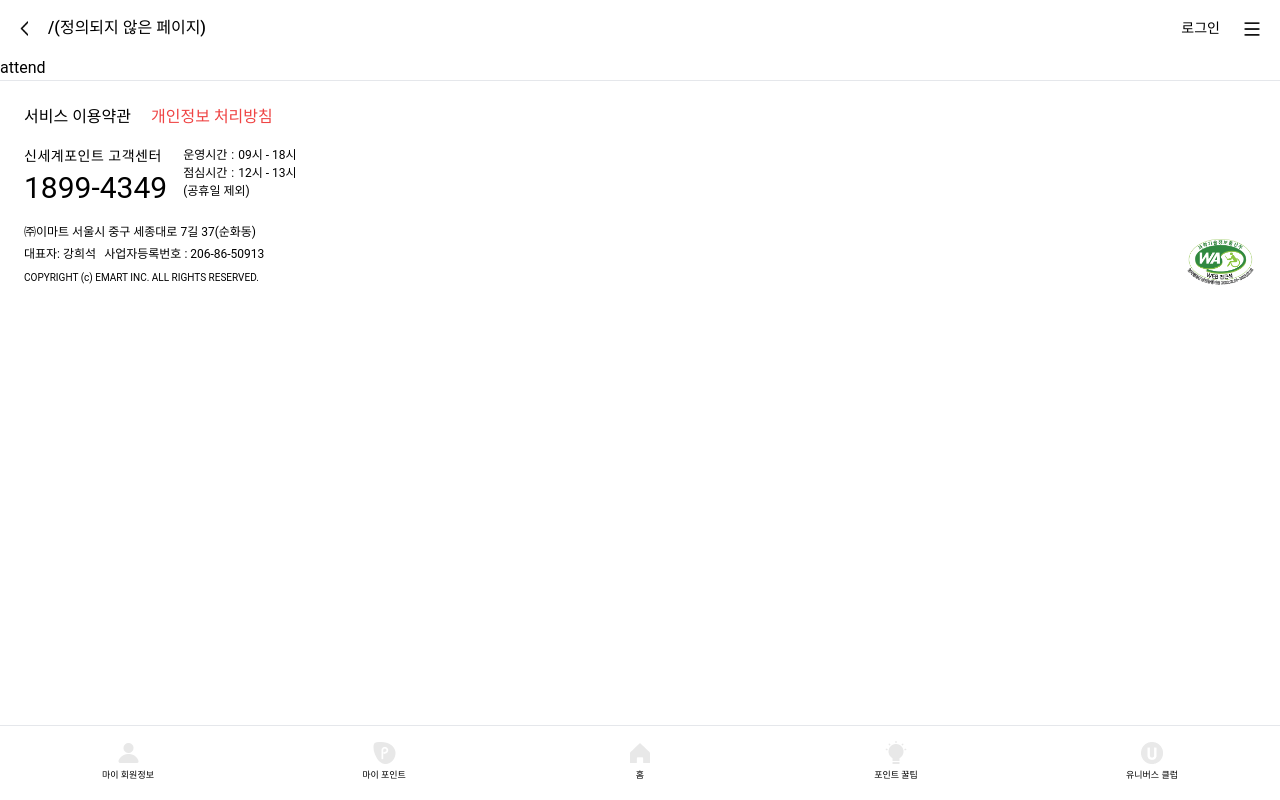
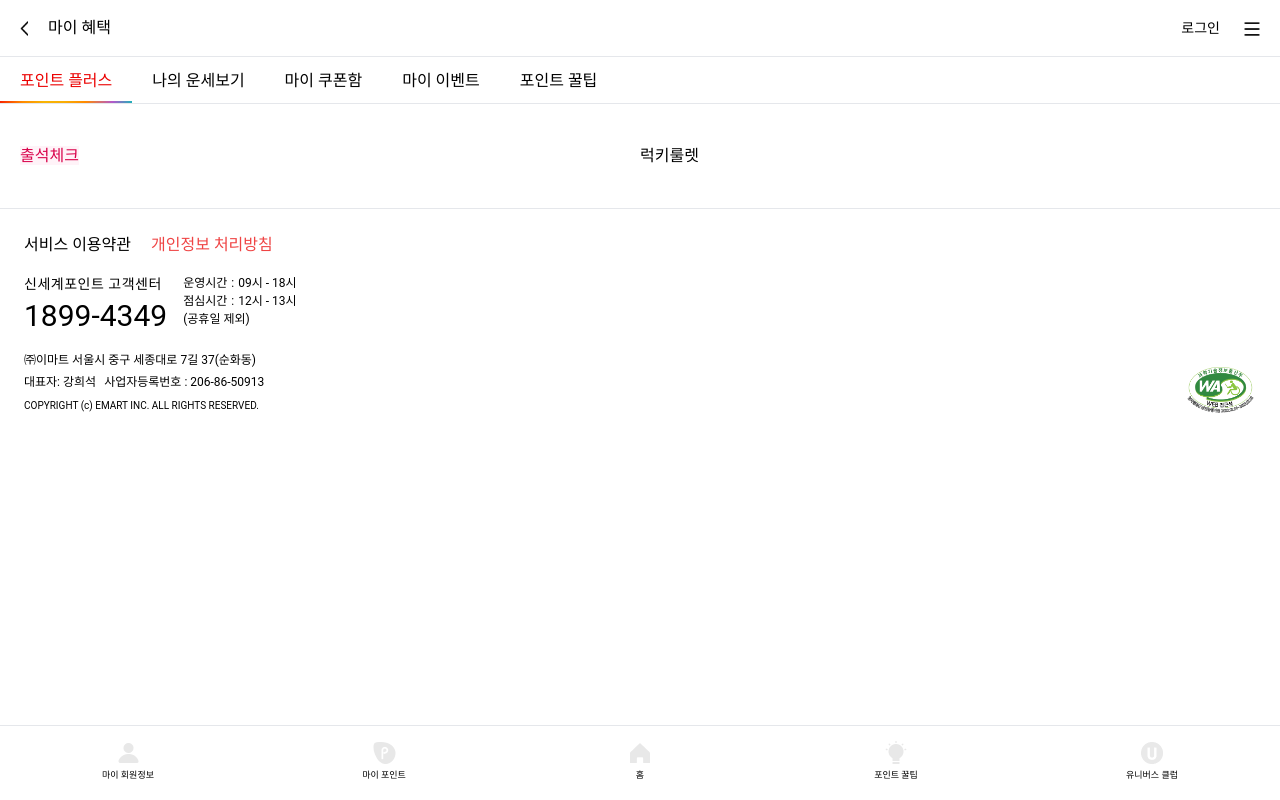
Before and after one commit to Spharos4team/ssg-point-FE, a Next.js app: page /benefits/pntPlus/attend in a window 1280 px wide. Built offline with nearby package versions, Linux system fonts and the light colour scheme.

Commit message:
point card

```diff
--- a/app/(pages)/(mypage&mypoint)/myPoint/cardManage/page.tsx
+++ b/app/(pages)/(mypage&mypoint)/myPoint/cardManage/page.tsx
@@ -58,8 +58,9 @@
           </table>
         </div>
         <p className="hidden font-medium text-[16px] leading-[26px] pb-[16px]">비즈 클럽 카드</p>
+          {/*링크 alt 에러*/}
           {/*<Link className="absolute right-2.5 top-[-37px] text-3 leading-5 font-[400]" href={""} alt={"카드 관리로 이동"}>카드 관리</Link>*/}
-          <table className="table-fixed w-full border-t-[1px] border-solid border-black">
+          <table className="hidden table-fixed w-full border-t-[1px] border-solid border-black">
             <caption className="w-full table-fixed border-solid border-1 border-black">비즈 클럽 카드</caption>
             <colgroup>
               <col width={"40%"} />
@@ -75,38 +76,6 @@
             </thead>
             <tbody></tbody>
           </table>
-        {/*/!* 데이터가 없을 때 *!/*/}
-        {/*<div>*/}
-        {/*  <p className="font-medium text-[16px] leading-[26px] pb-[16px]">온라인 카드</p>*/}
-        {/*  <table className="relative pb-[40px]">*/}
-        {/*    <caption >온라인/모바일 카드</caption>*/}
-        {/*    <colgroup>*/}
-        {/*      <col width={"40%"} />*/}
-        {/*      <col width={"auto"} />*/}
-        {/*      <col width={"81px"} />*/}
-        {/*    </colgroup>*/}
-        {/*    <thead>*/}
-        {/*    <tr>*/}
-        {/*      <th>카드번호</th>*/}
-        {/*      <th>발급처</th>*/}
-        {/*      <th>발급일자</th>*/}
-        {/*    </tr>*/}
-        {/*    </thead>*/}
-        {/*    <tbody>*/}
-        {/*    /!* tr map *!/*/}
-        {/*    <tr>*/}
-        {/*      <td colSpan={3}>*/}
-        {/*        <div>*/}
-        {/*          <p className="after:content-[''] after:absolute after:top-0 after:left-1/2 after:w-12 after:h-12 after:bg-[url('/images/icon_nodata.png')] after:bg-no-repeat after:bg-[100%_auto]">*/}
-        {/*            보유하신 제휴 신용카드가 없습니다.*/}
-        {/*          </p>*/}
-        {/*        </div>*/}
-        {/*      </td>*/}
-        {/*    </tr>*/}
-        {/*    </tbody>*/}
-        {/*  </table>*/}
-        {/*</div>*/}
-
 
           <p className="font-medium text-[16px] leading-[26px] pb-[16px]">제휴 신용카드</p>
           <div className="relative pb-[40px]">
@@ -130,7 +99,6 @@
                 <td className="text-[#767676] font-[400] align-middle text-center border-b-[1px] border-solid border-#e8e8e8 py-3 box-border text-[13px] leading-[21px] break-keep" colSpan={3}>
                   <div className="py-[28px] ">
                     <p className="relative pt-16 text-[13px] text-center text-[#767676] after:content-[''] after:absolute after:bg-[url('/images/icon_nodata.png')] after:bg-no-repeat after:top-0 after:left-1/2 after:w-12 after:h-12 after:bg-[100%_auto] after:translate-x-[-50%]">
-                    {/*<p className="after:content-[''] after:absolute after:top-0 after:left-1/2 after:w-12 after:h-12 after:bg-[url('/images/icon_nodata.png')] after:bg-no-repeat after:bg-[100%_auto] ">*/}
                       보유하신 제휴 신용카드가 없습니다.
                     </p>
                   </div>
@@ -175,14 +143,6 @@
 
 
       </div>
-      {/*
-      <div>
-        <div>
-          <button/>
-        </div>
-      </div>
-       이런 구조가 됨
-      */}
       {/* 버튼 모음 */}
       <div className="pl-5 pr-5 pb-10">
         <RoundedButton className="mb-[15px]">신규 포인트카드 등록하기</RoundedButton>
--- /dev/null
+++ b/app/(pages)/benefits/layout.tsx
@@ -0,0 +1,45 @@
+import TabBarTopCont from "@/components/layout/tabbar/TabBarTopCont";
+import { PageProp } from "@/types/LinkProps";
+import React from "react";
+import contentHeader from "@/components/atoms/ContentHeader";
+
+const pagesInBene: PageProp[] = [
+  {
+    _id: 1,
+    _href: "/benefits/pntPlus/attend",
+    name: "포인트 플러스",
+  },
+  {
+    _id: 2,
+    _href: "/benefits/benefitMyLuck",
+    name: "나의 운세보기",
+  },
+  {
+    _id: 3,
+    _href: "/benefits/myCoupon",
+    name: "마이 쿠폰함",
+  },
+  {
+    _id: 4,
+    _href: "/benefits/myEvent",
+    name: "마이 이벤트",
+  },
+  {
+    _id: 5,
+    _href: "/benefits/pntTip",
+    name: "포인트 꿀팁",
+  },
+];
+
+export default function BenefitsLayout({
+  children,
+}: {
+  children: React.ReactNode;
+}) {
+  return (
+    <div className="mt-12">
+      <TabBarTopCont pages={pagesInBene} />
+      <div className="py-10 px-5">{children}</div>
+    </div>
+  );
+}
--- a/app/(pages)/benefits/pntPlus/attend/page.tsx
+++ b/app/(pages)/benefits/pntPlus/attend/page.tsx
@@ -1,9 +1,17 @@
 import Image from 'next/image'
+import Link from "next/link";
 
 export default function Home() {
     return (
-        <>
-            <p>attend</p>
-        </>
+        <div>
+            <ul className="flex" role={"tablist"}>
+                <li className="table relative grow shrink" role={"presentation"}>
+                    <Link className="bg-[#fff3f8] text-[#d9044b] font-[500] border-[#d9044b]" href={"/benefits/pntPlus/attend"}>출석체크</Link>
+                </li>
+                <li className="table relative grow shrink" role={"presentation"}>
+                    <Link href={"/benefits/pntPlus/roulette"}>럭키룰렛</Link>
+                </li>
+            </ul>
+        </div>
     )
 }
--- a/components/layout/header/HeaderIconBox.tsx
+++ b/components/layout/header/HeaderIconBox.tsx
@@ -24,6 +24,7 @@
     "/myPage": "마이 페이지",
     "/myInfo": "마이 회원정보",
     "/withdrawal": "마이 회원정보",
+    "/benefits": "마이 혜택",
   };
 
   // 컴포넌트 모음
```
